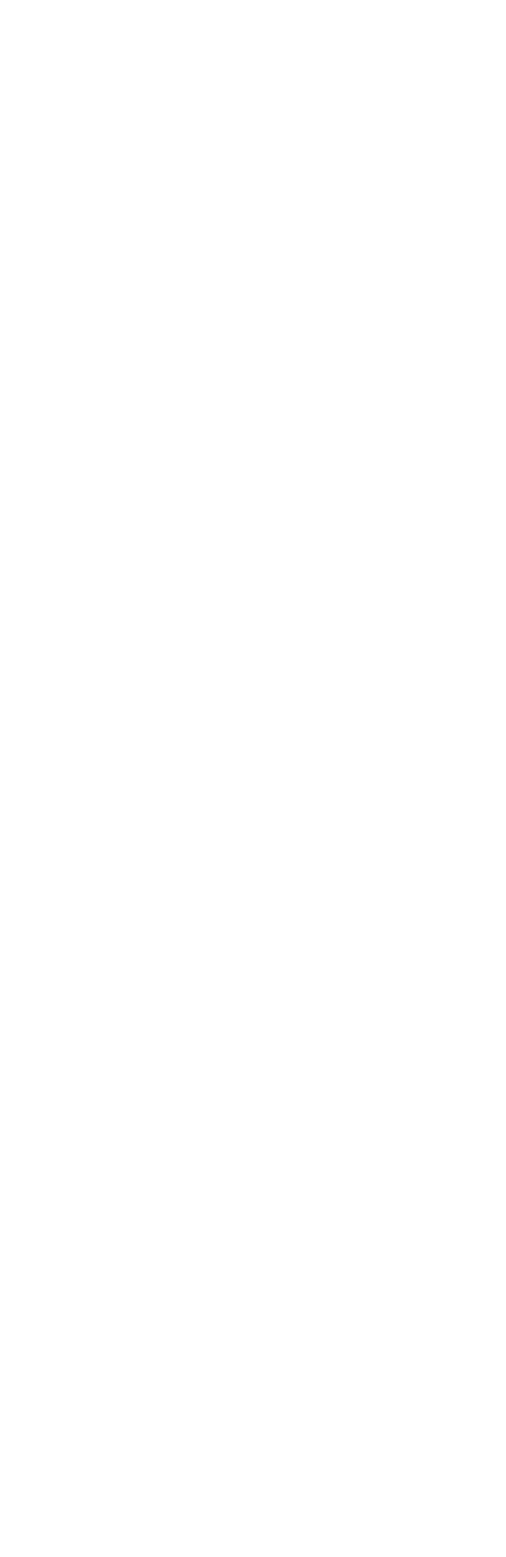
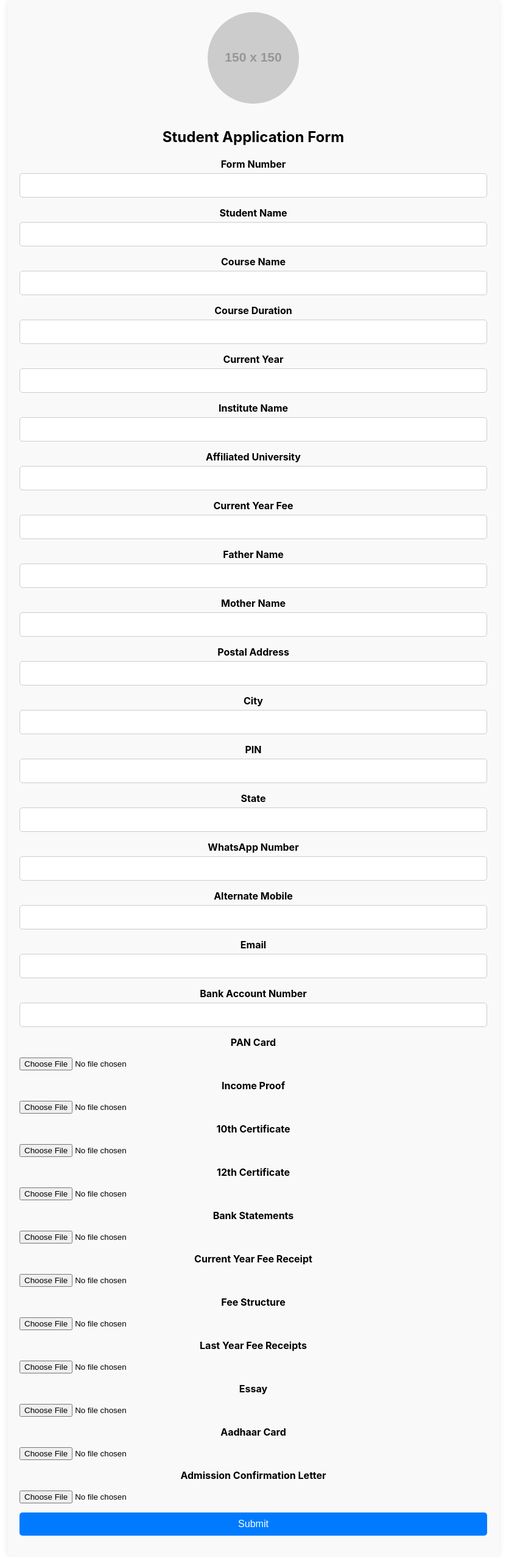
Before and after one commit to cfghyderabad24/Team-6, a React (Create React App) app in the folder frontend/cfg/: page /studentForm in a window 1280 px wide. Before the commit this address had no page. Shown: the whole page at 61% size, without its empty margins (224-1055 px from the left). Before the commit the page ends 800 px from the top, so only its background shows below. Built offline with nearby package versions, Linux system fonts and the light colour scheme.

Commit message:
Updated studentform and added applicationService to connect endpoints

```diff
--- a/frontend/cfg/package.json
+++ b/frontend/cfg/package.json
@@ -9,6 +9,7 @@
     "@testing-library/jest-dom": "^5.17.0",
     "@testing-library/react": "^13.4.0",
     "@testing-library/user-event": "^13.5.0",
+    "axios": "^1.7.2",
     "react": "^18.3.1",
     "react-dom": "^18.3.1",
     "react-material-ui-carousel": "^3.4.2",
--- a/frontend/cfg/src/App.js
+++ b/frontend/cfg/src/App.js
@@ -11,6 +11,7 @@ import NGOPage from './components/NGOPage';
 import NGODetails from './components/NGODetails';
 import NGOUpdateStatus from './components/NGOUpdateStatus';
 import './App.css';
+import StudentForm from './components/StudentForm';
 
 const initialVolunteers = [
   {
@@ -115,6 +116,7 @@ function App() {
           <Route path="/ngo" element={<NGOPage initialStudents={students} setStudents={setStudents} />} />
           <Route path="/ngo-details/:id" element={<NGODetails students={students} />} />
           <Route path="/ngo-update-status/:id" element={<NGOUpdateStatus students={students} setStudents={setStudents} />} />
+          <Route path='/studentForm' element={<StudentForm/>} />
         </Routes>
       </div>
     </Router>
--- /dev/null
+++ b/frontend/cfg/src/components/StudentForm.css
@@ -0,0 +1,63 @@
+.form-container {
+  width: 60%;
+  margin: 0 auto;
+  background-color: #f9f9f9;
+  padding: 20px;
+  border-radius: 10px;
+  box-shadow: 0 0 10px rgba(0, 0, 0, 0.1);
+}
+
+.form-header {
+  text-align: center;
+}
+
+.form-header img {
+  width: 150px;
+  border-radius: 50%;
+  margin-bottom: 20px;
+}
+
+.form-header h1 {
+  font-size: 24px;
+  margin-bottom: 20px;
+}
+
+.form-group {
+  display: flex;
+  flex-direction: column;
+  margin-bottom: 15px;
+}
+
+.form-group label {
+  margin-bottom: 5px;
+  font-weight: bold;
+}
+
+.form-group input[type="text"],
+.form-group input[type="email"],
+.form-group input[type="tel"],
+.form-group input[type="date"],
+.form-group input[type="number"] { /* Added input[type="number"] */
+  padding: 10px;
+  font-size: 16px;
+  border: 1px solid #ccc;
+  border-radius: 5px;
+}
+
+.form-group input[type="file"] {
+  margin-top: 10px;
+}
+
+.form-group button {
+  padding: 10px 15px;
+  font-size: 16px;
+  border: none;
+  border-radius: 5px;
+  background-color: #007bff;
+  color: #fff;
+  cursor: pointer;
+}
+
+.form-group button:hover {
+  background-color: #0056b3;
+}
--- /dev/null
+++ b/frontend/cfg/src/components/StudentForm.jsx
@@ -0,0 +1,210 @@
+import React, { useState } from 'react';
+import axios from 'axios';
+import './StudentForm.css';
+
+const StudentForm = () => {
+  const [formData, setFormData] = useState({
+    formNumber: '',
+    studentName: '',
+    courseName: '',
+    courseDuration: '',
+    currentYear: '',
+    instituteName: '',
+    affiliatedUniversity: '',
+    currentYearFee: '',
+    fatherName: '',
+    motherName: '',
+    postalAddress: '',
+    city: '',
+    pin: '',
+    state: '',
+    whatsappNumber: '',
+    alternateMobile: '',
+    email: '',
+    bankAccountNumber: '',
+  });
+
+  const [files, setFiles] = useState({
+    panCardFile: null,
+    incomeProofFile: null,
+    tenthCertificateFile: null,
+    twelfthCertificateFile: null,
+    bankStatementsFile: null,
+    currentYearFeeReceiptFile: null,
+    feeStructureFile: null,
+    lastYearFeeReceiptsFile: null,
+    essayFile: null,
+    aadhaarCardFile: null,
+    admissionConfirmationLetterFile: null,
+  });
+
+  const handleChange = (e) => {
+    setFormData({
+      ...formData,
+      [e.target.name]: e.target.value,
+    });
+  };
+
+  const handleFileChange = (e) => {
+    setFiles({
+      ...files,
+      [e.target.name]: e.target.files[0],
+    });
+  };
+
+  const handleSubmit = async (e) => {
+    e.preventDefault();
+
+    const data = new FormData();
+    Object.keys(formData).forEach((key) => {
+      data.append(key, formData[key]);
+    });
+    Object.keys(files).forEach((key) => {
+      data.append(key, files[key]);
+    });
+
+    try {
+      const response = await axios.post('http://localhost:8080/api/applications', data, {
+        headers: {
+          'Content-Type': 'multipart/form-data',
+        },
+      });
+      console.log('Form submitted successfully:', response.data);
+    } catch (error) {
+      console.error('Error submitting the form:', error);
+    }
+  };
+
+  return (
+    <div className="form-container">
+      <form onSubmit={handleSubmit}>
+        <div className="form-header">
+          <img src="https://via.placeholder.com/150" alt="students" />
+          <h1>Student Application Form</h1>
+        </div>
+        {/* Add form fields here */}
+        <div className="form-group">
+          <label>Form Number</label>
+          <input type="text" name="formNumber" value={formData.formNumber} onChange={handleChange} />
+        </div>
+        <div className="form-group">
+          <label>Student Name</label>
+          <input type="text" name="studentName" value={formData.studentName} onChange={handleChange} />
+        </div>
+        <div className="form-group">
+          <label>Course Name</label>
+          <input type="text" name="courseName" value={formData.courseName} onChange={handleChange} />
+        </div>
+        <div className="form-group">
+          <label>Course Duration</label>
+          <input type="number" name="courseDuration" value={formData.courseDuration} onChange={handleChange} />
+        </div>
+        <div className="form-group">
+          <label>Current Year</label>
+          <input type="number" name="currentYear" value={formData.currentYear} onChange={handleChange} />
+        </div>
+        <div className="form-group">
+          <label>Institute Name</label>
+          <input type="text" name="instituteName" value={formData.instituteName} onChange={handleChange} />
+        </div>
+        <div className="form-group">
+          <label>Affiliated University</label>
+          <input type="text" name="affiliatedUniversity" value={formData.affiliatedUniversity} onChange={handleChange} />
+        </div>
+        <div className="form-group">
+          <label>Current Year Fee</label>
+          <input type="number" name="currentYearFee" value={formData.currentYearFee} onChange={handleChange} />
+        </div>
+        <div className="form-group">
+          <label>Father Name</label>
+          <input type="text" name="fatherName" value={formData.fatherName} onChange={handleChange} />
+        </div>
+        <div className="form-group">
+          <label>Mother Name</label>
+          <input type="text" name="motherName" value={formData.motherName} onChange={handleChange} />
+        </div>
+        <div className="form-group">
+          <label>Postal Address</label>
+          <input type="text" name="postalAddress" value={formData.postalAddress} onChange={handleChange} />
+        </div>
+        <div className="form-group">
+          <label>City</label>
+          <input type="text" name="city" value={formData.city} onChange={handleChange} />
+        </div>
+        <div className="form-group">
+          <label>PIN</label>
+          <input type="text" name="pin" value={formData.pin} onChange={handleChange} />
+        </div>
+        <div className="form-group">
+          <label>State</label>
+          <input type="text" name="state" value={formData.state} onChange={handleChange} />
+        </div>
+        <div className="form-group">
+          <label>WhatsApp Number</label>
+          <input type="text" name="whatsappNumber" value={formData.whatsappNumber} onChange={handleChange} />
+        </div>
+        <div className="form-group">
+          <label>Alternate Mobile</label>
+          <input type="text" name="alternateMobile" value={formData.alternateMobile} onChange={handleChange} />
+        </div>
+        <div className="form-group">
+          <label>Email</label>
+          <input type="email" name="email" value={formData.email} onChange={handleChange} />
+        </div>
+        <div className="form-group">
+          <label>Bank Account Number</label>
+          <input type="text" name="bankAccountNumber" value={formData.bankAccountNumber} onChange={handleChange} />
+        </div>
+        <div className="form-group">
+          <label>PAN Card</label>
+          <input type="file" name="panCardFile" onChange={handleFileChange} />
+        </div>
+        <div className="form-group">
+          <label>Income Proof</label>
+          <input type="file" name="incomeProofFile" onChange={handleFileChange} />
+        </div>
+        <div className="form-group">
+          <label>10th Certificate</label>
+          <input type="file" name="tenthCertificateFile" onChange={handleFileChange} />
+        </div>
+        <div className="form-group">
+          <label>12th Certificate</label>
+          <input type="file" name="twelfthCertificateFile" onChange={handleFileChange} />
+        </div>
+        <div className="form-group">
+          <label>Bank Statements</label>
+          <input type="file" name="bankStatementsFile" onChange={handleFileChange} />
+        </div>
+        <div className="form-group">
+          <label>Current Year Fee Receipt</label>
+          <input type="file" name="currentYearFeeReceiptFile" onChange={handleFileChange} />
+        </div>
+        <div className="form-group">
+          <label>Fee Structure</label>
+          <input type="file" name="feeStructureFile" onChange={handleFileChange} />
+        </div>
+        <div className="form-group">
+          <label>Last Year Fee Receipts</label>
+          <input type="file" name="lastYearFeeReceiptsFile" onChange={handleFileChange} />
+        </div>
+        <div className="form-group">
+          <label>Essay</label>
+          <input type="file" name="essayFile" onChange={handleFileChange} />
+        </div>
+        <div className="form-group">
+          <label>Aadhaar Card</label>
+          <input type="file" name="aadhaarCardFile" onChange={handleFileChange} />
+        </div>
+        <div className="form-group">
+          <label>Admission Confirmation Letter</label>
+          <input type="file" name="admissionConfirmationLetterFile" onChange={handleFileChange} />
+        </div>
+        <div className="form-group">
+          <button type="submit">Submit</button>
+        </div>
+      </form>
+    </div>
+  );
+};
+
+export default StudentForm;
```
Also changed, not shown: frontend/cfg/src/services/ApplicationService.js (added, +17 -0 lines), 1 other file (tests, documents, lock files or other folders).
